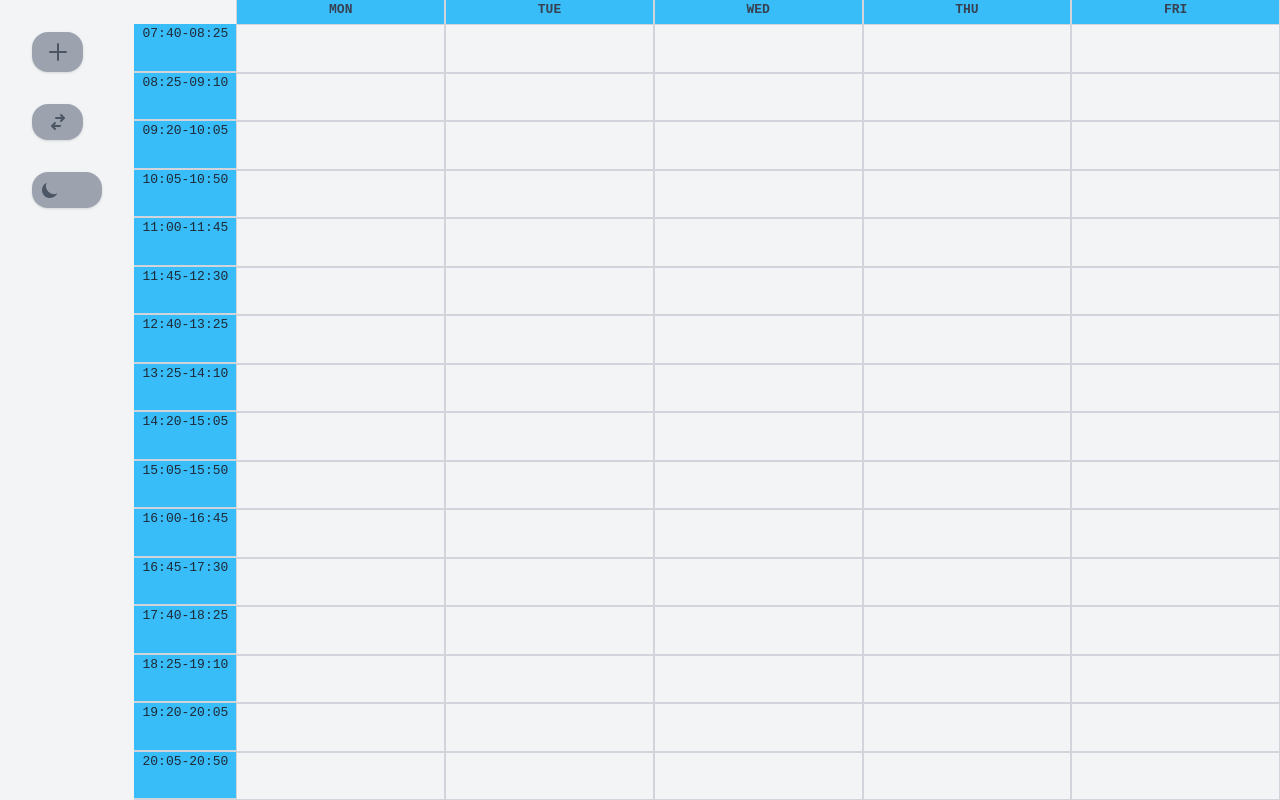
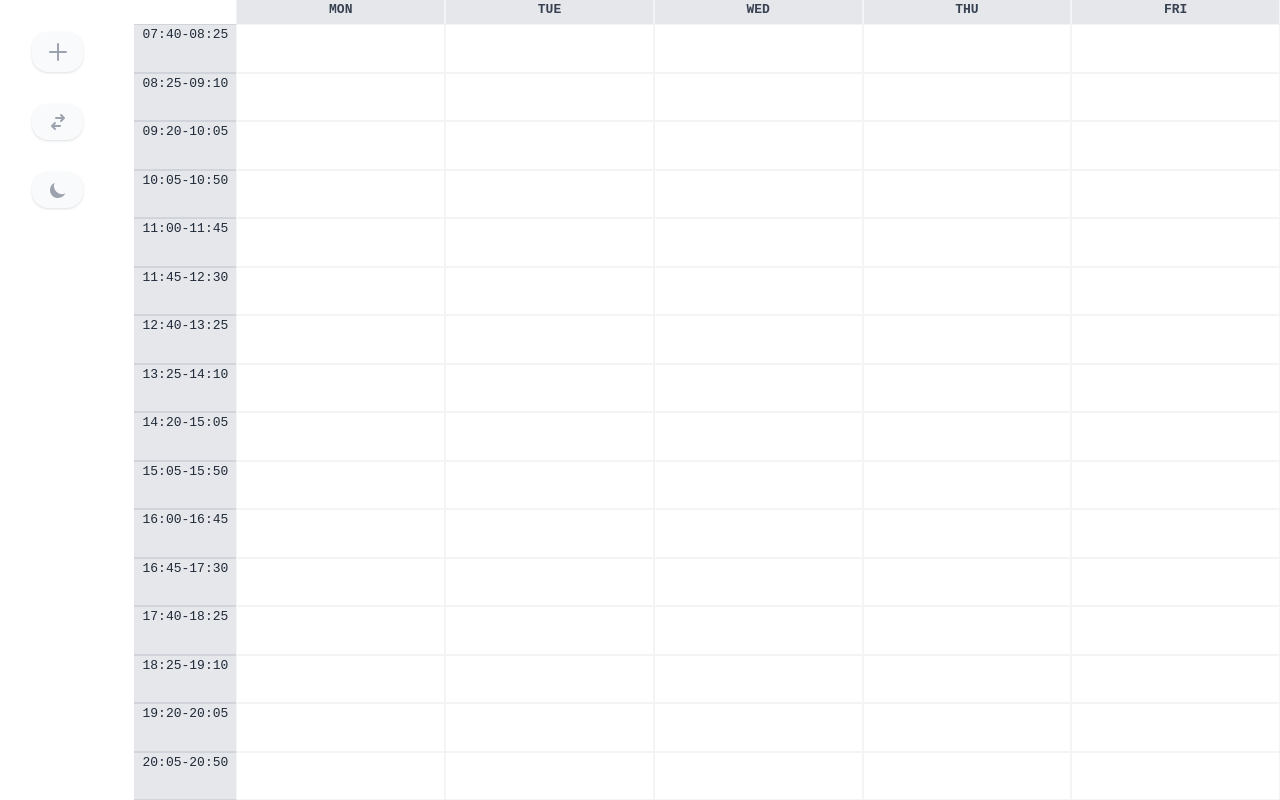
Before and after one commit to ganbold13/schedule-maker, a Next.js app: page / in a window 1280 px wide. Built offline with nearby package versions, Linux system fonts and the light colour scheme.

Commit message:
sidebar Height fixed, dark mode improved

```diff
--- a/components/MainMenu.js
+++ b/components/MainMenu.js
@@ -22,11 +22,7 @@ function MainMenu() {
 
     if (currentTheme === "dark") {
       return (
-        <span
-          className="w-7 m-7"
-          role="button"
-          onClick={() => setTheme("light")}
-        >
+        <button onClick={() => setTheme("light")}>
           <svg
             xmlns="http://www.w3.org/2000/svg"
             className="h-5 w-5"
@@ -39,15 +35,11 @@ function MainMenu() {
               clipRule="evenodd"
             />
           </svg>
-        </span>
+        </button>
       );
     } else {
       return (
-        <span
-          className="w-7 h-7"
-          role="button"
-          onClick={() => setTheme("dark")}
-        >
+        <button onClick={() => setTheme("dark")}>
           <svg
             xmlns="http://www.w3.org/2000/svg"
             className="h-5 w-5"
@@ -56,7 +48,7 @@ function MainMenu() {
           >
             <path d="M17.293 13.293A8 8 0 016.707 2.707a8.001 8.001 0 1010.586 10.586z" />
           </svg>
-        </span>
+        </button>
       );
     }
   };
@@ -67,7 +59,7 @@ function MainMenu() {
         onClick={() => {
           setShowEventModal(true);
         }}
-        className="shadow bg-gray-400 rounded-2xl fixed bottom-2 right-2 m-8 text-gray-600 py-2 px-2 hover:shadow-md hover:text-gray-800 transition hover:shadow-gray-500 xs:block xs1:hidden"
+        className="shadow bg-gray-50 dark:bg-gray-800 text-gray-400 hover:shadow-md hover:text-gray-800 dark:hover:text-white dark:hover:shadow-md dark:hover:shadow-gray-800 transition rounded-2xl fixed bottom-2 right-2 m-8  py-2 px-2   xs:block xs1:hidden"
       >
         <svg
           xmlns="http://www.w3.org/2000/svg"
@@ -89,7 +81,6 @@ function MainMenu() {
           onClick={() => {
             setShowEventModal(true);
           }}
-          className="shadow bg-gray-400 rounded-2xl m-8 text-gray-600 py-2 px-2 hover:shadow-md hover:text-gray-800 transition hover:shadow-gray-500"
         >
           <svg
             xmlns="http://www.w3.org/2000/svg"
@@ -110,7 +101,6 @@ function MainMenu() {
           onClick={() => {
             isSevenDays ? setIsSevenDays(false) : setIsSevenDays(true);
           }}
-          className="shadow bg-gray-400 rounded-2xl m-8 text-gray-600 py-2 px-2 hover:shadow-md hover:text-gray-800 transition hover:shadow-gray-500"
         >
           <svg
             xmlns="http://www.w3.org/2000/svg"
@@ -121,9 +111,7 @@ function MainMenu() {
             <path d="M8 5a1 1 0 100 2h5.586l-1.293 1.293a1 1 0 001.414 1.414l3-3a1 1 0 000-1.414l-3-3a1 1 0 10-1.414 1.414L13.586 5H8zM12 15a1 1 0 100-2H6.414l1.293-1.293a1 1 0 10-1.414-1.414l-3 3a1 1 0 000 1.414l3 3a1 1 0 001.414-1.414L6.414 15H12z" />
           </svg>
         </button>
-        <div className="shadow bg-gray-400 rounded-2xl m-8 text-gray-600 py-2 px-2 hover:shadow-md hover:text-gray-800 transition hover:shadow-gray-500">
-          {renderThemeChanger()}
-        </div>
+        <div>{renderThemeChanger()}</div>
       </div>
     </div>
   );
--- a/components/table/CalendarHeader.js
+++ b/components/table/CalendarHeader.js
@@ -5,9 +5,9 @@ function CalendarHeader() {
 
   const {days, isSevenDays} = useContext(GlobalContext);
   console.log("grid-cols-5, grid-cols-7");
-  return <div className={`bg-sky-400 dark:bg-gray-900 grid  ${isSevenDays? 'grid-cols-7': 'grid-cols-5'} grid-rows-1 h-6 min-h-6`}>
+  return <div className={`bg-gray-200 dark:bg-gray-900 grid  ${isSevenDays? 'grid-cols-7': 'grid-cols-5'} grid-rows-1`}>
       {days.map((day, i)=>(
-          <p key={i} className="border-x  text-center font-semibold border-gray-300 text-gray-700 dark:border-gray-600 dark:text-gray-200">{day}</p>
+          <p key={i} className="border-x  text-center font-semibold border-gray-100 text-gray-700 dark:border-gray-600 dark:text-gray-200 headerDay">{day}</p>
       ))}
   </div>;
 }
--- a/components/table/Grid.js
+++ b/components/table/Grid.js
@@ -15,7 +15,7 @@ function Grid({ day, timeStart, startIndex }) {
   }, [savedEvents, timeStart]);
 
   return (
-    <div className="border border-gray-300 dark:border-gray-600 overflow-hidden flex justify-center box">
+    <div className="border border-gray-100 dark:border-gray-600 overflow-hidden flex justify-center box">
       {events.map((evt, idx) => (
         <div
           key={idx}
--- a/components/table/Sidebar.js
+++ b/components/table/Sidebar.js
@@ -5,9 +5,9 @@ import GlobalContext from "../../context/GlobalContext";
 function Sidebar() {
   const{timesStart, timesEnd} = useContext(GlobalContext);
   return (
-    <div className=" grid grid-rows-16 grid-cols-1 bg-sky-400 dark:bg-gray-900 w-28 mt-6 box">
+    <div className=" grid grid-rows-16 grid-cols-1 bg-gray-200 dark:bg-gray-900 w-28 mt-6">
       {timesStart.map((row, i) => (
-        <p key={i} className="border-b-2 border-gray-300 text-gray-800 dark:border-gray-600 dark:text-gray-300 text-center ">
+        <p key={i} className="border-y border-gray-300 text-gray-800 dark:border-gray-600 dark:text-gray-300 text-center box">
           {`${row}-${timesEnd[i]}`}
         </p>
       ))}
--- a/components/ui/Layout.js
+++ b/components/ui/Layout.js
@@ -17,7 +17,7 @@ function Layout() {
       {showEventModal && <EventModal />}
       <MainMenu />
       <Fragment>
-        <div className="flex flex-1">
+        <div className="flex flex-1 sidebar">
             <Sidebar />
           <div className="w-full flex flex-col ">
             <CalendarHeader />
--- a/styles/globals.css
+++ b/styles/globals.css
@@ -6,7 +6,7 @@
   font-family: monospace;
 }
 body {
-  @apply bg-gray-100 dark:bg-gray-700;
+  @apply bg-white dark:bg-gray-700;
 }
 .MainMenu {
   width: 10.5vw;
@@ -22,6 +22,11 @@ body {
   display: flex;
   justify-content: center;
   align-items: center;
+  @apply shadow bg-gray-50 dark:bg-gray-800 rounded-2xl m-8 text-gray-400 py-2 px-2 hover:shadow-md hover:text-gray-800 dark:hover:text-white dark:hover:shadow-md dark:hover:shadow-gray-800 transition
+}
+.headerDay{
+    height: 24px;
+    min-width: 24px;
 }
 .modal {
   width: 25%;
@@ -51,66 +56,66 @@ body {
 }
 .event45 {
   max-width: 11.5vw;
-  height: 21px;
+  height: 20px;
   width: 10vw;
   min-width: 4vw;
-  min-height: 5.75vh;
+  min-height: 5.5vh;
 }
 .event90 {
   max-width: 11.5vw;
   height: 42px;
   width: 10vw;
   min-width: 4vw;
-  min-height: 11.75vh;
+  min-height: 11.5vh;
 }
 .event135 {
   max-width: 11.5vw;
   height: 64px;
   width: 10vw;
   min-width: 4vw;
-  min-height: 17.75vh;
+  min-height: 17.5vh;
 }
 .event270 {
   max-width: 11.5vw;
   height: 130px;
   width: 10vw;
   min-width: 4vw;
-  min-height: 35.75vh;
+  min-height: 35.5vh;
 }
 .event45-5 {
   max-width: 16vw;
   height: 21px;
   width: 14vw;
   min-width: 4vw;
-  min-height: 5.75vh;
+  min-height: 5.5vh;
 }
 .event90-5 {
   max-width: 16vw;
   height: 42px;
   width: 14vw;
   min-width: 4vw;
-  min-height: 11.75vh;
+  min-height: 11.5vh;
 }
 .event135-5 {
   max-width: 16vw;
   height: 64px;
   width: 14vw;
   min-width: 4vw;
-  min-height: 17.75vh;
+  min-height: 17.5vh;
 }
 .event270-5 {
   max-width: 16vw;
   height: 130px;
   width: 14vw;
   min-width: 4vw;
-  min-height: 35.75vh;
+  min-height: 35.5vh;
 }
 .content {
   width: 100%;
   height: 100%;
 }
 .box {
-  min-height: 22px;
+  min-height: 24px;
   font-size: min(13px, max(10px, 2vw));
 }
 .eventTitle {
```
